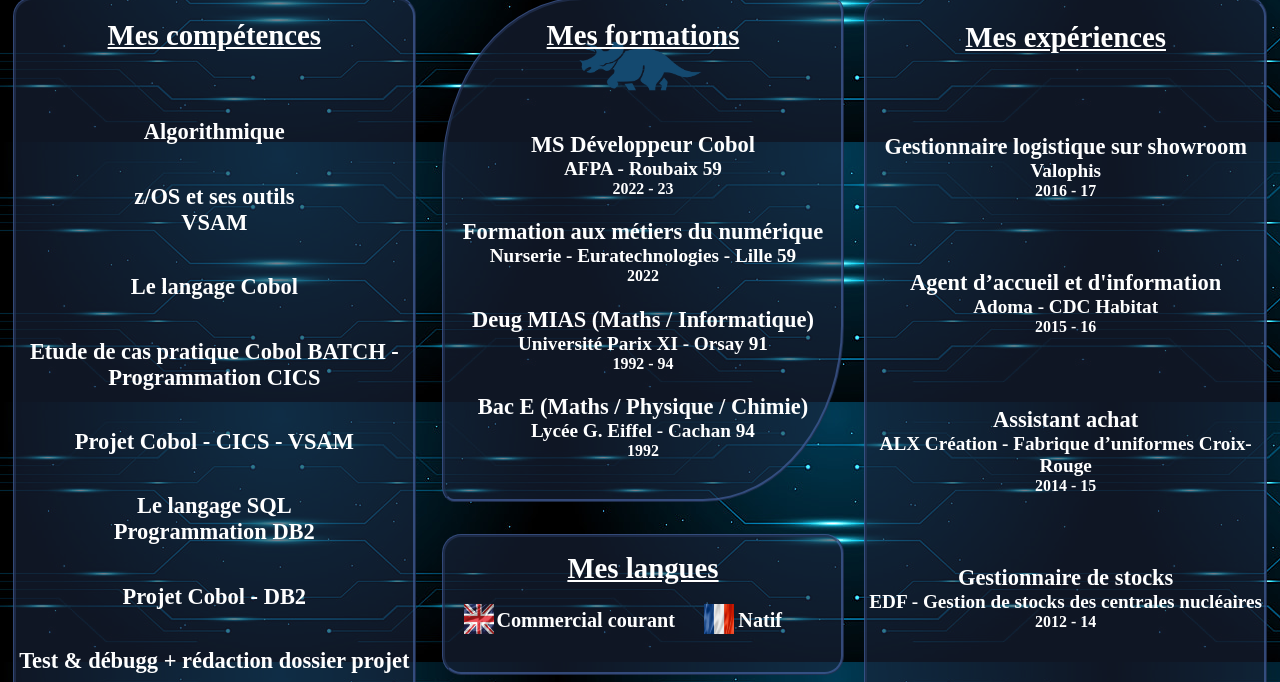
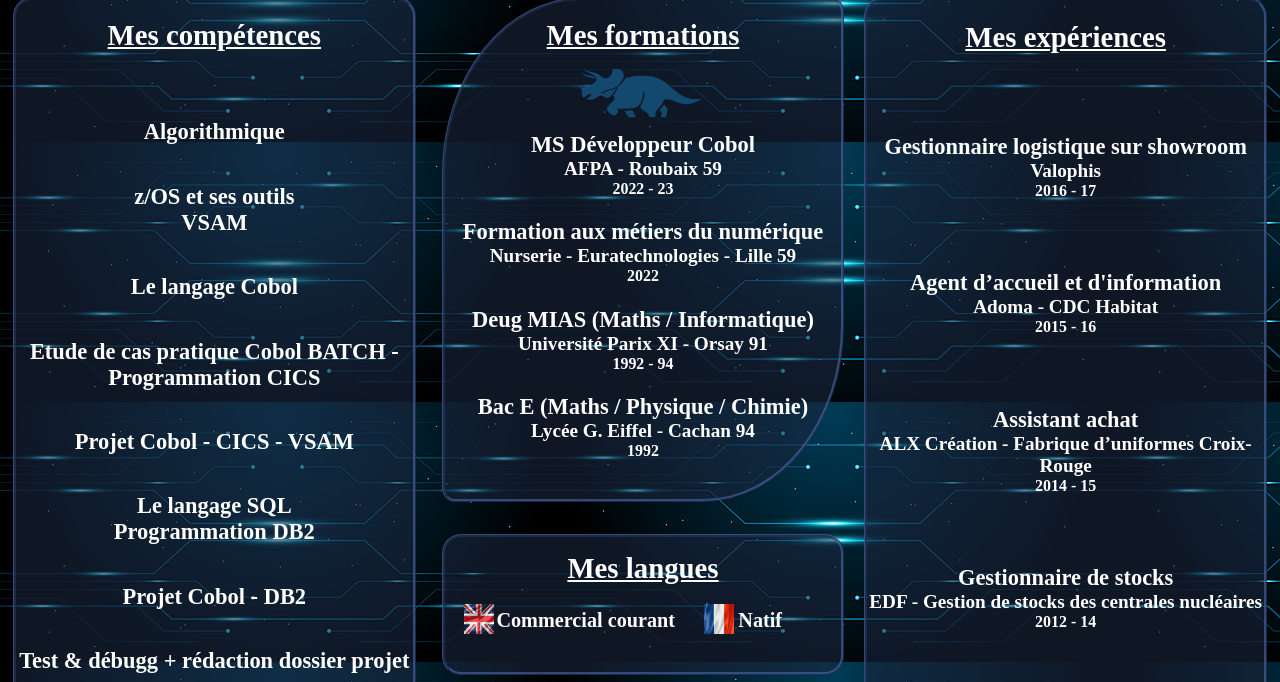
Before and after one commit to Dellon02/CV, a plain HTML site: page index.html in a window 1280 px wide. Shown: the part 118-800 px from the top of the page. Drawn offline with Linux system fonts and the light colour scheme.

Commit message:
Finalisation

```diff
--- a/css/csscv.css
+++ b/css/csscv.css
@@ -59,7 +59,7 @@ body {
     justify-content: space-around;
     background-image : url(../images/cobol2.png);
     background-repeat: no-repeat;
-    background-position: center 0.3em;
+    background-position: center 2em;
     background-size: 10%;
 }
 
```
